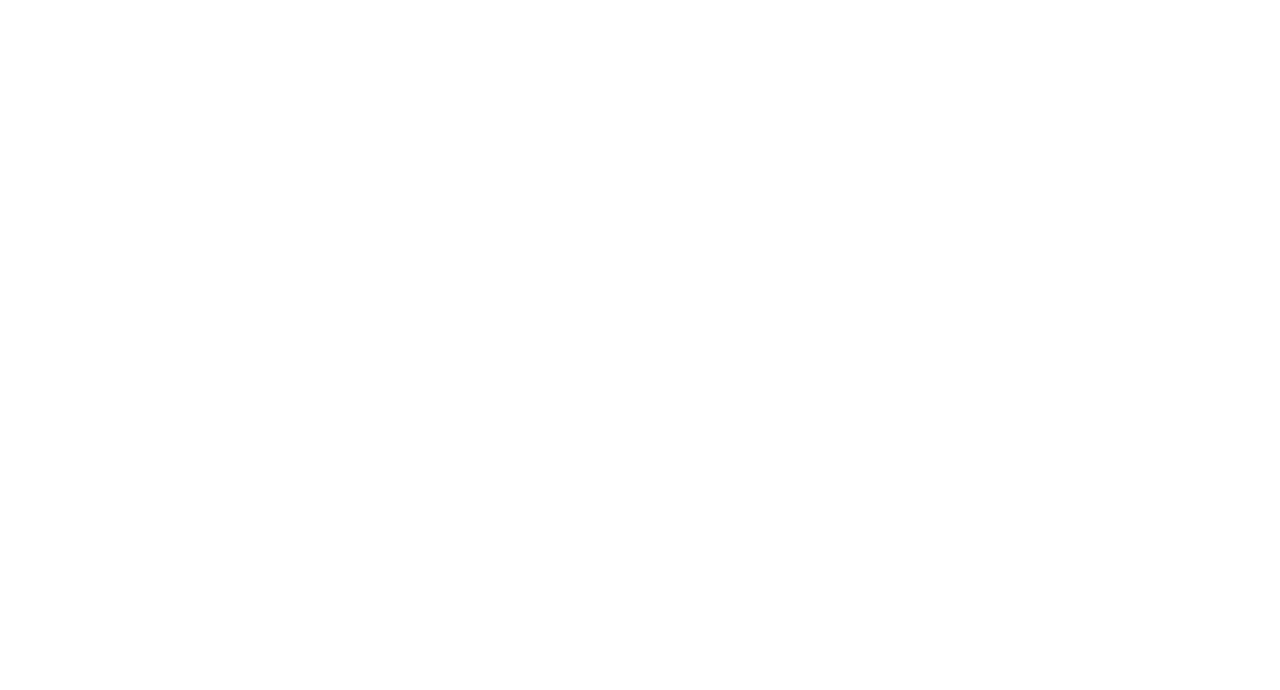
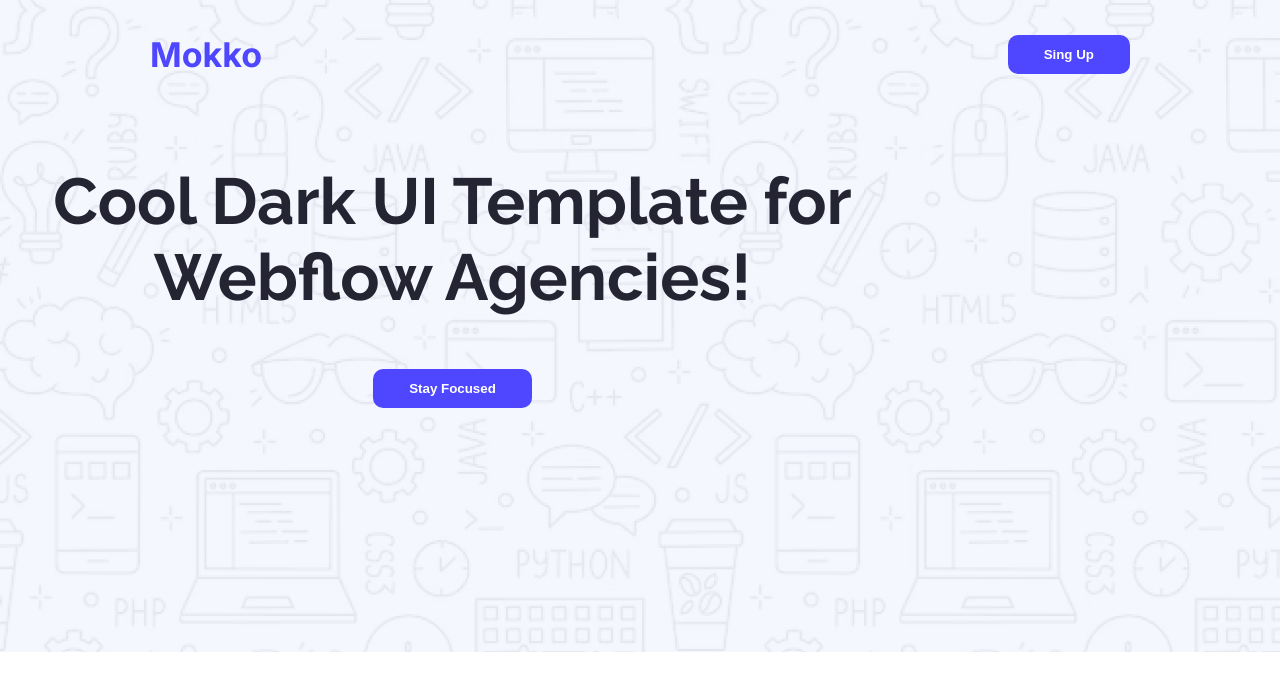
Before and after one commit to clippinggallery81/Assignment-001, a plain HTML site: page index.html in a window 1280 px wide. Drawn offline with Linux system fonts and the light colour scheme.

Commit message:
navbar complete

```diff
--- a/index.html
+++ b/index.html
@@ -1,13 +1,30 @@
 <!DOCTYPE html>
 <html lang="en">
+
 <head>
     <meta charset="UTF-8">
     <meta name="viewport" content="width=device-width, initial-scale=1.0">
-    <title>Document</title>
+    <title>Mokko Portfolio</title>
+
+    <link rel="preconnect" href="https://fonts.googleapis.com">
+    <link rel="preconnect" href="https://fonts.gstatic.com" crossorigin>
+    <link
+        href="https://fonts.googleapis.com/css2?family=Inter:ital,opsz,wght@0,14..32,100..900;1,14..32,100..900&family=Raleway:ital,wght@0,100..900;1,100..900&display=swap"
+        rel="stylesheet">
+
+    <link rel="stylesheet" href="style/style.css">
 </head>
+
 <body>
-    <header>
-
+    <header class="header">
+        <nav class="">
+            <h3 class="nav-logo inter-normal primary-text-color">Mokko</h3>
+            <a href=""><button class="btns">Sing Up</button></a>
+        </nav>
+        <div class="hero-section">
+            <h2 class="raleway-normal">Cool Dark UI Template for Webflow Agencies!</h2>
+            <button class="btns">Stay Focused</button>
+        </div>
     </header>
     <main>
 
@@ -16,4 +33,5 @@
 
     </footer>
 </body>
+
 </html>
--- /dev/null
+++ b/style/style.css
@@ -0,0 +1,68 @@
+.inter-normal {
+    font-family: "Inter", sans-serif;
+    font-optical-sizing: auto;
+    font-style: normal;
+}
+
+.raleway-normal {
+    font-family: "Raleway", sans-serif;
+    font-optical-sizing: auto;
+    font-style: normal;
+}
+
+body {
+    margin: 0px;
+}
+
+/* shared style */
+.btns {
+    color: #ffffff;
+    background-color: #4E47FF;
+    padding: 12px 36px;
+    border: none;
+    border-radius: 10px;
+    font-weight: bold;
+}
+
+.primary-text-color {
+    color: #4E47FF;
+
+}
+
+/* header style */
+.header {
+    background-image: url('../Images/Hero-bg.png');
+    height: 652px;
+}
+
+/* nav styles */
+nav {
+    display: flex;
+    align-items: center;
+    justify-content: space-between;
+    margin: 0px 150px;
+
+}
+
+.nav-logo {
+    font-size: 34px;
+}
+
+nav li {
+    list-style: none;
+}
+
+
+.hero-section {
+    justify-content: center;
+    align-items: center;
+    max-width: 905px;
+    text-align: center;
+}
+
+div h2 {
+    font-size: 65px;
+    font-weight: bold;
+    text-align: center;
+    color: #252432;
+}
```
Also changed, not shown: Images/Hero-bg.png (added), Images/Logo.png (added), Images/avatar.png (added), Images/icon-star.png (added), Images/wc-big.png (added), Images/wc-mini.png (added).
